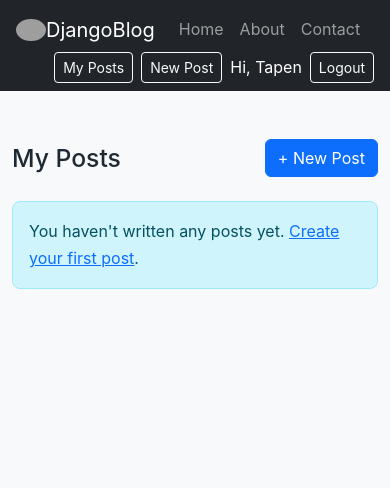
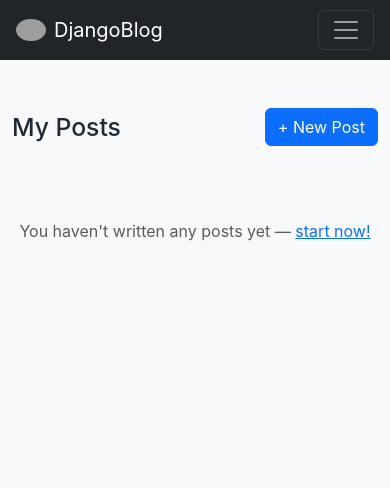
Before and after one commit to Tapen123456/djangoblog, a Django app: page /my-posts/ in a window 390 px wide. Shown: the top 488 px of the page. Run offline with Django 5.2, Linux system fonts and the light colour scheme; a user stored in the database is signed in; data comes from the database, SQL or seed files in the repository; grey boxes are pictures that could not be loaded.

Commit message:
Consolidate templates with partials, responsive navbar, image styling fixes

```diff
--- a/blog/static/blog/css/style.css
+++ b/blog/static/blog/css/style.css
@@ -186,3 +186,7 @@ footer {
 .auth-links p {
   margin: 0.4rem 0;
 }
+.card-img-top {
+  height: 200px;
+  object-fit: cover;
+}
--- a/blog/templates/blog/about.html
+++ b/blog/templates/blog/about.html
@@ -1,3 +1,4 @@
 <center><h1>About {{ title }}</h1>
 <p>our goal is provide valuable resources and insights to the django community.</p>
+<a class="nav-link text-white {% if request.resolver_match.url_name == 'about' %}fw-bold text-decoration-underline{% endif %}" href="{% url 'about' %}">About</a>
 </center>
--- a/blog/templates/blog/base.html
+++ b/blog/templates/blog/base.html
@@ -13,32 +13,39 @@
 </head>
 <body class="d-flex flex-column min-vh-100 bg-light">
 
-  <nav class="navbar navbar-dark bg-dark px-3 justify-content-start">
+  <nav class="navbar navbar-expand-lg navbar-dark bg-dark px-3">
     <a class="navbar-brand me-4 d-flex align-items-center" href="{% url 'home' %}">
       <img src="{% static 'blog/css/Crown.jpg' %}" alt="" width="30" height="30"
-           class="d-inline-block align-text-top rounded-circle object-fit-cover">
+           class="d-inline-block align-text-top rounded-circle object-fit-cover me-2">
       <span>DjangoBlog</span>
     </a>
 
-    <div class="navbar-nav d-flex flex-row gap-3">
-      <a class="nav-link" href="{% url 'home' %}">Home</a>
-      <a class="nav-link" href="{% url 'about' %}">About</a>
-      <a class="nav-link" href="{% url 'contact' %}">Contact</a>
+    <button class="navbar-toggler" type="button" data-bs-toggle="collapse" data-bs-target="#navMenu"
+            aria-controls="navMenu" aria-expanded="false" aria-label="Toggle navigation">
+      <span class="navbar-toggler-icon"></span>
+    </button>
+
+    <div class="collapse navbar-collapse" id="navMenu">
+      <div class="navbar-nav me-auto gap-lg-3">
+        <a class="nav-link text-white {% if request.resolver_match.url_name == 'home' %}fw-bold text-decoration-underline{% endif %}" href="{% url 'home' %}">Home</a>
+        <a class="nav-link text-white {% if request.resolver_match.url_name == 'about' %}fw-bold text-decoration-underline{% endif %}" href="{% url 'about' %}">About</a>
+        <a class="nav-link text-white {% if request.resolver_match.url_name == 'contact' %}fw-bold text-decoration-underline{% endif %}" href="{% url 'contact' %}">Contact</a>
       </div>
 
-    <div class="ms-auto d-flex align-items-center gap-2">
+      <div class="d-flex flex-column flex-lg-row align-items-lg-center gap-2 mt-2 mt-lg-0">
         {% if request.user.is_authenticated %}
-        <a class="btn btn-outline-light btn-sm" href="{% url 'my_posts' %}">My Posts</a>
-        <a class="btn btn-outline-light btn-sm" href="{% url 'post_create' %}">New Post</a>
+          <a class="btn btn-outline-light btn-sm {% if request.resolver_match.url_name == 'my_posts' %}active{% endif %}" href="{% url 'my_posts' %}">My Posts</a>
+          <a class="btn btn-outline-light btn-sm {% if request.resolver_match.url_name == 'post_create' %}active{% endif %}" href="{% url 'post_create' %}">New Post</a>
           <span class="text-white">Hi, {{ request.user.username }}</span>
           <form method="post" action="{% url 'logout' %}" class="d-inline">
             {% csrf_token %}
             <button type="submit" class="btn btn-outline-light btn-sm">Logout</button>
           </form>
         {% else %}
-        <a class="btn btn-outline-light btn-sm" href="{% url 'login' %}">Login</a>
-        <a class="btn btn-outline-light btn-sm" href="{% url 'register' %}">Register</a>
+          <a class="btn btn-outline-light btn-sm {% if request.resolver_match.url_name == 'login' %}active{% endif %}" href="{% url 'login' %}">Login</a>
+          <a class="btn btn-outline-light btn-sm {% if request.resolver_match.url_name == 'register' %}active{% endif %}" href="{% url 'register' %}">Register</a>
         {% endif %}
+      </div>
     </div>
   </nav>
 
@@ -58,6 +65,7 @@
     <p class="mb-1">&copy; 2026 DjangoBlog. All rights reserved.</p>
   </footer>
 
+  <script src="https://cdn.jsdelivr.net/npm/bootstrap@5.3.3/dist/js/bootstrap.bundle.min.js"></script>
   <script>
     window.addEventListener("scroll", function () {
       const nav = document.querySelector(".navbar");
--- a/blog/templates/blog/contact.html
+++ b/blog/templates/blog/contact.html
@@ -1,3 +1,4 @@
 <center><h1>Contact {{ title }}</h1>
 <p>wah vai wah </p>
+<a class="nav-link text-white {% if request.resolver_match.url_name == 'about' %}fw-bold text-decoration-underline{% endif %}" href="{% url 'about' %}">About</a>
 </center>
--- a/blog/templates/blog/home.html
+++ b/blog/templates/blog/home.html
@@ -7,6 +7,7 @@
 <div class="text-center">
   <h1 class="js">Welcome to {{ title }}!</h1>
   <p>Very nice to meet you!</p>
+  <a class="nav-link text-white {% if request.resolver_match.url_name == 'about' %}fw-bold text-decoration-underline{% endif %}" href="{% url 'about' %}">About</a>
 
   <div class="video-wrap mx-auto">
     <video autoplay muted loop playsinline>
--- a/blog/templates/blog/my_post.html
+++ b/blog/templates/blog/my_post.html
@@ -7,45 +7,15 @@
   <a href="{% url 'post_create' %}" class="btn btn-primary">+ New Post</a>
 </div>
 
-{% for post in page_obj %}
-  <div class="card mb-3">
-    <div class="card-body d-flex justify-content-between align-items-center flex-wrap gap-3">
-      <div>
-        <h5 class="card-title mb-1">
-          <a href="{% url 'post_detail' post.slug %}" class="text-decoration-none text-dark">
-            {{ post.title }}
-          </a>
-        </h5>
-        <small class="text-muted">{{ post.created_at|date:"M d, Y" }}</small>
-        {% if post.status == "draft" %}
-          <span class="badge bg-secondary ms-2">Draft</span>
-        {% endif %}
-      </div>
+<div class="row">
+  {% for post in page_obj %}
+    {% include "blog/partials/_post_card.html" %}
+  {% empty %}
+    <div class="col-12">
+      <p class="text-center text-muted py-5">You haven't written any posts yet — <a href="{% url 'post_create' %}">start now!</a></p>
+    </div>
+  {% endfor %}
+</div>
 
-      <div class="d-flex gap-2">
-        <a href="{% url 'post_edit' post.slug %}" class="btn btn-outline-primary btn-sm">Edit</a>
-        <a href="{% url 'post_delete' post.slug %}" class="btn btn-outline-danger btn-sm">Delete</a>
-      </div>
-    </div>
-  </div>
-{% empty %}
-  <div class="alert alert-info">
-    You haven't written any posts yet.
-    <a href="{% url 'post_create' %}">Create your first post</a>.
-  </div>
-{% endfor %}
-
-{% if page_obj.has_other_pages %}
-  <nav class="d-flex justify-content-between mt-4">
-    {% if page_obj.has_previous %}
-      <a class="btn btn-outline-secondary btn-sm" href="?page={{ page_obj.previous_page_number }}">&laquo; Previous</a>
-    {% else %}<span></span>{% endif %}
-
-    <span>Page {{ page_obj.number }} of {{ page_obj.paginator.num_pages }}</span>
-
-    {% if page_obj.has_next %}
-      <a class="btn btn-outline-secondary btn-sm" href="?page={{ page_obj.next_page_number }}">Next &raquo;</a>
-    {% else %}<span></span>{% endif %}
-  </nav>
-{% endif %}
+{% include "blog/partials/_pagination.html" %}
 {% endblock %}
--- /dev/null
+++ b/blog/templates/blog/partials/_pagination.html
@@ -0,0 +1,13 @@
+{% if page_obj.has_other_pages %}
+<nav>
+  <ul class="pagination justify-content-center">
+    {% if page_obj.has_previous %}
+      <li class="page-item"><a class="page-link" href="?page={{ page_obj.previous_page_number }}">Previous</a></li>
+    {% endif %}
+    <li class="page-item disabled"><span class="page-link">Page {{ page_obj.number }} of {{ page_obj.paginator.num_pages }}</span></li>
+    {% if page_obj.has_next %}
+      <li class="page-item"><a class="page-link" href="?page={{ page_obj.next_page_number }}">Next</a></li>
+    {% endif %}
+  </ul>
+</nav>
+{% endif %}
```
Also changed, not shown: blog/templates/blog/partials/_post_card.html (added, +8 -0 lines), blog/templates/blog/partials/_post_list.html (added, +11 -0 lines), blog/templates/blog/post_list.html (+11 -0 lines), media/post_covers/niigatafood.jpg (added). Lines whose indentation alone changed are shown as unchanged.
